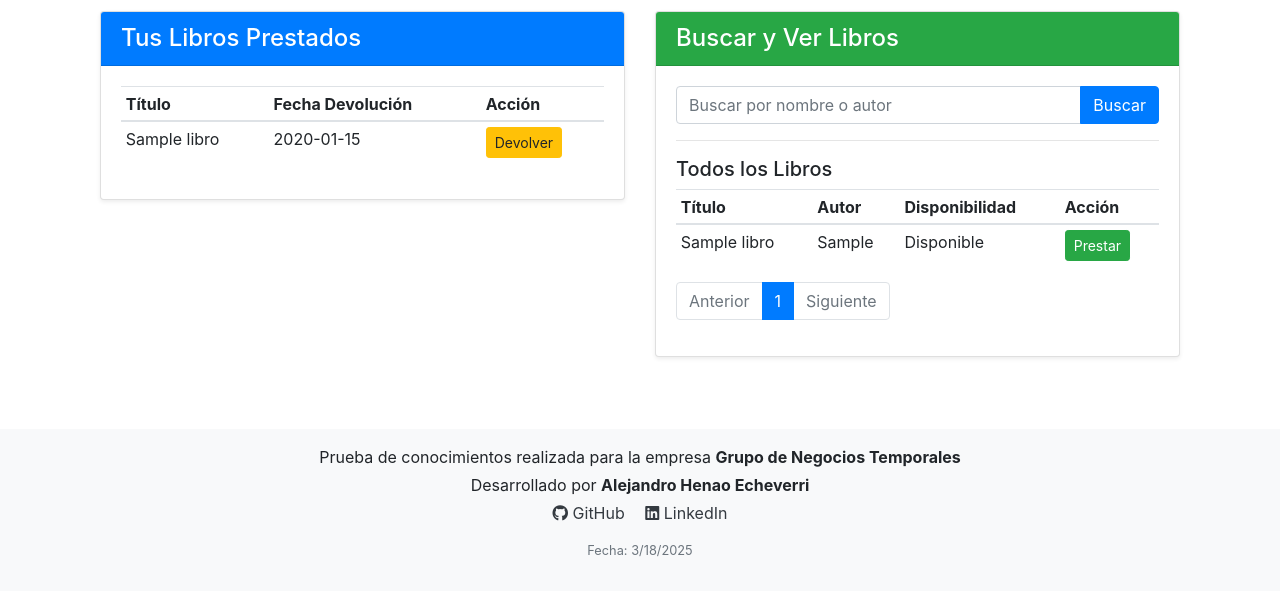
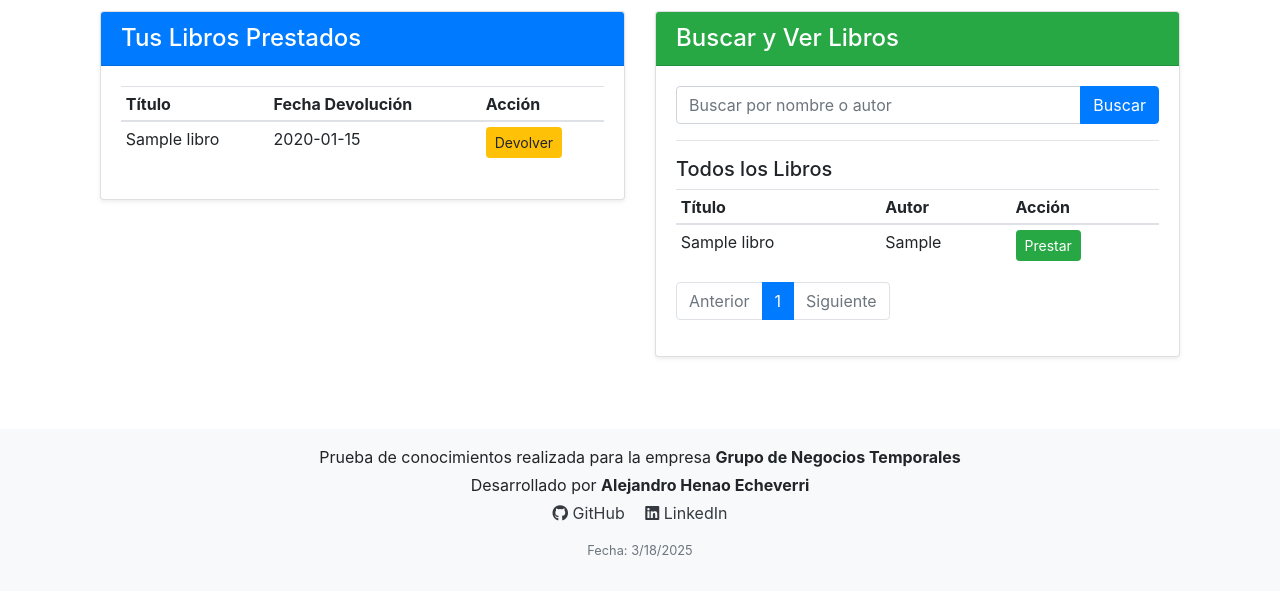
Before and after one commit to alejohenaoe/prueba-desarrollo, a Flask app: page /buscar in a window 1280 px wide. Shown: the part 150-741 px from the top of the page. Run offline with Flask 3, Linux system fonts and the light colour scheme; a user stored in the database is signed in; tables that the repository leaves empty hold one stand-in row (values such as "Sample post"); some libraries are stand-ins or nearby versions.

Commit message:
mejora de UX

```diff
--- a/templates/buscar.html
+++ b/templates/buscar.html
@@ -68,7 +68,6 @@
                   <tr>
                     <th>Título</th>
                     <th>Autor</th>
-                    <th>Disponibilidad</th>
                     <th>Acción</th>
                   </tr>
                 </thead>
@@ -77,15 +76,6 @@
                   <tr>
                     <td>{{ libro.nombre }}</td>
                     <td>{{ libro.autor }}</td>
-                    <td>
-                      {% if libro.estado == 'disponible' %}
-                        Disponible
-                      {% elif libro.usuario_id == current_user.id %}
-                        Prestado por ti
-                      {% else %}
-                        No disponible
-                      {% endif %}
-                    </td>
                     <td>
                       {% if libro.estado == 'disponible' %}
                         <a href="{{ url_for('prestar', libro_id=libro.id) }}" class="btn btn-success btn-sm">Prestar</a>
@@ -111,7 +101,6 @@
               <tr>
                 <th>Título</th>
                 <th>Autor</th>
-                <th>Disponibilidad</th>
                 <th>Acción</th>
               </tr>
             </thead>
@@ -120,15 +109,6 @@
               <tr>
                 <td>{{ libro.nombre }}</td>
                 <td>{{ libro.autor }}</td>
-                <td>
-                  {% if libro.estado == 'disponible' %}
-                    Disponible
-                  {% elif libro.usuario_id == current_user.id %}
-                    Prestado por ti
-                  {% else %}
-                    No disponible
-                  {% endif %}
-                </td>
                 <td>
                   {% if libro.estado == 'disponible' %}
                     <a href="{{ url_for('prestar', libro_id=libro.id) }}" class="btn btn-success btn-sm">Prestar</a>
```
